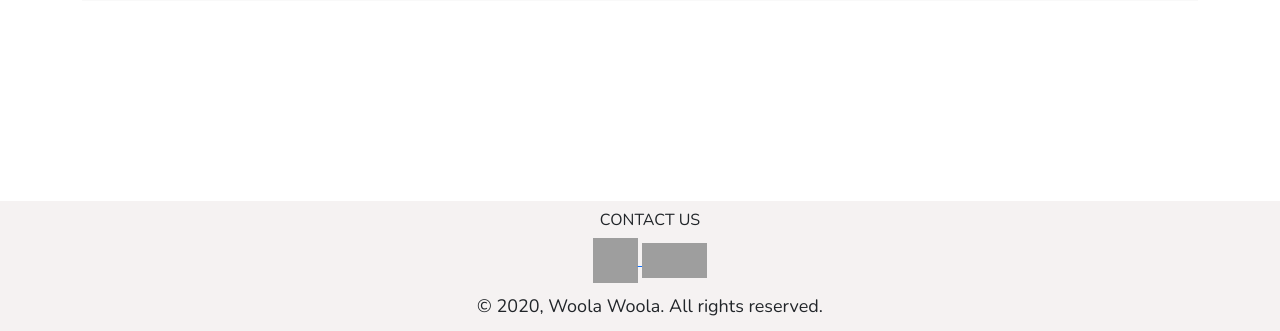
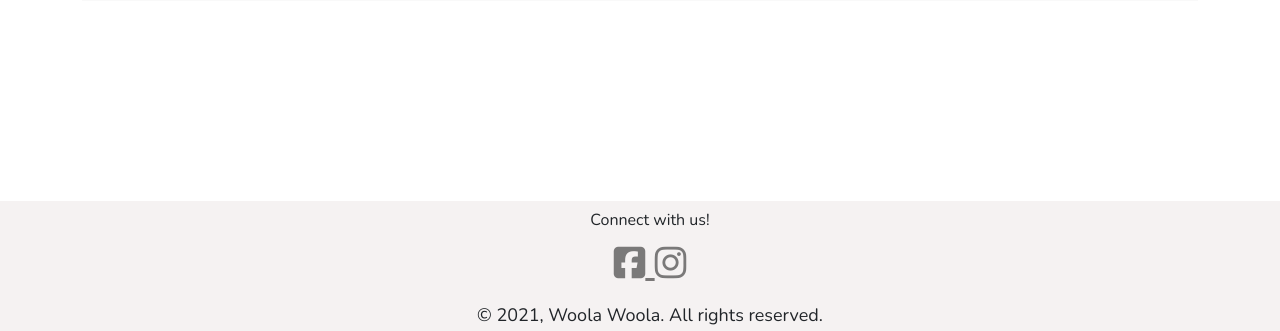
Before and after one commit to farhansam/woola2_shop, a Django app: page / in a window 1280 px wide. Shown: the part 1722-2053 px from the top of the page. Run offline with Django 3.2, Linux system fonts and the light colour scheme; some libraries are stand-ins or nearby versions; grey boxes are pictures that could not be loaded.

Commit message:
edit footer

```diff
--- a/static/styles.css
+++ b/static/styles.css
@@ -101,6 +101,11 @@ h1, h2, h3, h4, h4, h6 {
     margin-top: 10px;
 }
 
+.footer-logo {
+    font-size: 2em;
+    color: rgba(0,0,0,0.5);
+}
+
 .form {
     width: 75vw;
     margin: auto;
--- a/templates/base-template.html
+++ b/templates/base-template.html
@@ -92,14 +92,14 @@
     <!-- Footer -->
     <footer>
         <div class="footer">
-            <h6>CONTACT US</h6>
-            <a href="https://www.facebook.com/woolawoola.sg">
-                <img src="image/facebook.png" height="45" width="45" alt="FB link">
+            <h6>Connect with us!</h6>
+            <a href="https://www.facebook.com/woolawoola.sg" class="footer-logo">
+                <i class="fab fa-facebook-square"></i>
             </a>
-            <a href="https://www.instagram.com/woola.woola/">
-                <img src="image/instagram.png" height="35" width="65" alt="IG link">
+            <a href="https://www.instagram.com/woola.woola/" class="footer-logo">
+                <i class="fab fa-instagram"></i>
             </a>
-            <p class="footer-text">&#169; 2020, Woola Woola. All rights reserved.</p>
+            <p class="footer-text">&#169; 2021, Woola Woola. All rights reserved.</p>
         </div>
     </footer>
 
```
